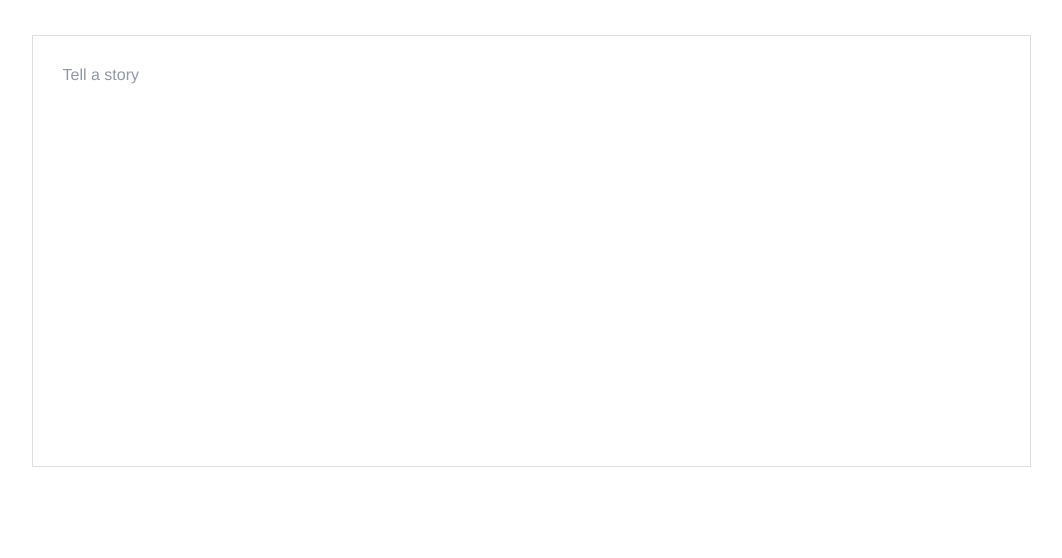
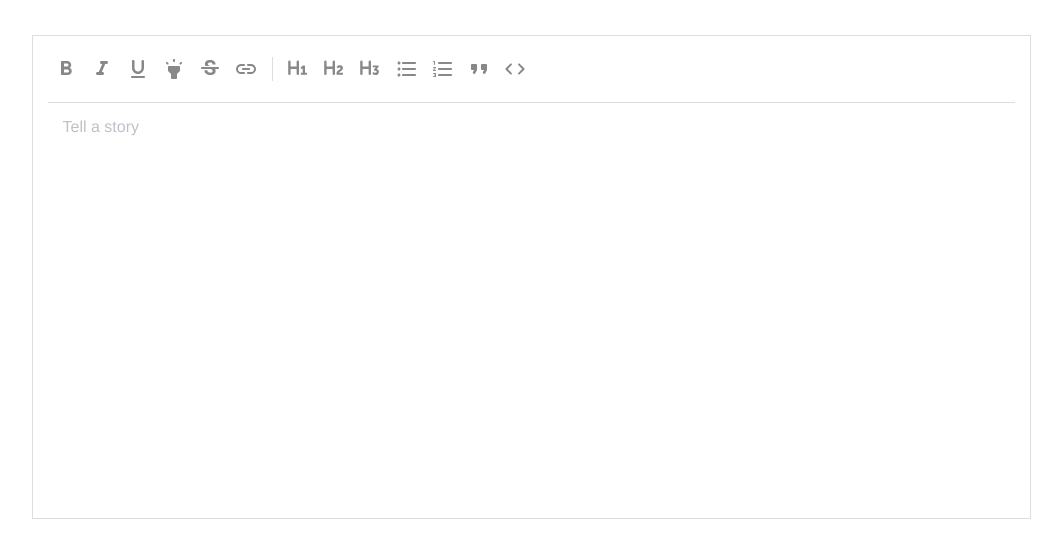
Before and after one commit to mahalrajwinder/richdraft-editor, a React app: page / in a window 1280 px wide. Shown: the whole page, without its empty margins (109-1171 px from the left). Built offline with nearby package versions, Linux system fonts and the light colour scheme.

Commit message:
Implemented toolbar with all commands working except "Link"

```diff
--- a/src/components/RichDraftEditor.js
+++ b/src/components/RichDraftEditor.js
@@ -20,15 +20,22 @@ import {
   PLACEHOLDER
 } from '../constants';
 
+import Toolbar from './Toolbar';
+
 import { editorStateFromJSON } from '../utils/index';
+import blockStyleFn from '../utils/blockStyleFn';
+import customStyleMap from '../utils/customStyleMap';
 import keyBindingFn from '../utils/keyBindingFn';
 
 
 class RichDraftEditor extends React.Component {
   static defaultProps = {
+    blockStyleFn,
+    customStyleMap,
     keyBindingFn,
     placeholder: PLACEHOLDER,
     readOnly: false,
+    showToolbar: true,
     spellCheck: true
   };
 
@@ -43,7 +50,15 @@ class RichDraftEditor extends React.Component {
     this.onChange = (editorState) => { this.setState({editorState}); }
 
     this.handleKeyCommand = this.handleKeyCommand.bind(this);
+    this.toggleBlockType = this.toggleBlockType.bind(this);
+    this.toggleInlineStyle = this.toggleInlineStyle.bind(this);
+    this.triggerEntity = this.triggerEntity.bind(this);
   } // RichDraftEditor::constructor
+
+
+  componentDidMount() {
+    this.focus();
+  }
 
 
   handleKeyCommand(command, editorState) {
@@ -56,10 +71,32 @@ class RichDraftEditor extends React.Component {
   }
 
 
+  toggleBlockType(editorState, blockType) {
+    this.onChange(
+      RichUtils.toggleBlockType(editorState, blockType)
+    );
+  }
+
+
+  toggleInlineStyle(editorState, inlineStyle) {
+    this.onChange(
+      RichUtils.toggleInlineStyle(this.state.editorState, inlineStyle)
+    );
+  }
+
+
+  triggerEntity(editorState, type) {
+    // TODO: Implement this method
+    console.log(type);
+  }
+
+
   renderEditor(editorState) {
     return (
       <div className={ClassName.EDITOR} onClick={this.focus}>
         <Editor
+          blockStyleFn={this.props.blockStyleFn}
+          customStyleMap={this.props.customStyleMap}
           editorState={editorState}
           handleKeyCommand={this.handleKeyCommand}
           keyBindingFn={this.props.keyBindingFn}
@@ -74,11 +111,26 @@ class RichDraftEditor extends React.Component {
   }
 
 
+  renderToolbar(editorState) {
+    if (!this.props.showToolbar) return null;
+
+    return (
+      <Toolbar
+        editorState={editorState}
+        toggleBlockType={this.toggleBlockType}
+        toggleInlineStyle={this.toggleInlineStyle}
+        triggerEntity={this.triggerEntity}
+      />
+    );
+  }
+
+
   render() {
     const { editorState } = this.state;
 
     return (
       <div className={ClassName.ROOT}>
+        {this.renderToolbar(editorState)}
         {this.renderEditor(editorState)}
       </div>
     );
--- /dev/null
+++ b/src/components/Separator.js
@@ -0,0 +1,24 @@
+//
+// Copyright (c) 2019 Rajwinder Singh
+// Licensed under the MIT license
+//
+// -----------------------------------------------------------------------------
+// File: Separator.js
+// Author: Rajwinder Singh
+// -----------------------------------------------------------------------------
+
+import React from 'react';
+
+
+export default () => {
+  const style = {
+    display: 'inline-block',
+    borderRight: '1px solid #ddd',
+    height: '1.5em',
+    margin: '0 0.5em'
+  };
+
+  return (
+    <span style={style}></span>
+  );
+}
--- /dev/null
+++ b/src/components/Toolbar.js
@@ -0,0 +1,90 @@
+//
+// Copyright (c) 2019 Rajwinder Singh
+// Licensed under the MIT license
+//
+// -----------------------------------------------------------------------------
+// File: Toolbar.js
+// Author: Rajwinder Singh
+// -----------------------------------------------------------------------------
+
+import React from 'react';
+import ToolbarItem from './ToolbarItem';
+import Separator from './Separator';
+import {
+  BLOCK_TYPES,
+  ClassName,
+  Entity,
+  INLINE_STYLES
+} from '../constants';
+
+import { getCurrentBlockType } from '../utils/block';
+import '../styles/toolbar.css';
+
+
+class Toolbar extends React.Component {
+  constructor(props) {
+    super(props);
+  } // Toolbar::constructor
+
+
+  renderToolbarItems(editorState, isActive, items, onToggle) {
+    const style = {
+      display: 'inline-block',
+      height: '100%'
+    };
+
+    return (
+      <span style={style}>
+        {items.map((type) =>
+          <ToolbarItem
+            active={isActive(editorState, type.style)}
+            editorState={editorState}
+            icon={type.icon}
+            key={type.label}
+            label={type.label}
+            onToggle={onToggle}
+            style={type.style}
+          />
+        )}
+      </span>
+    );
+  }
+
+
+  render() {
+    return (
+      <div className={ClassName.TOOLBAR}>
+        {this.renderToolbarItems(
+          this.props.editorState,
+          (editorState, style) => {
+            return editorState.getCurrentInlineStyle().has(style);
+          },
+          INLINE_STYLES,
+          this.props.toggleInlineStyle
+        )}
+
+        {this.renderToolbarItems(
+          this.props.editorState,
+          (editorState, style) => {
+            return false; // TODO: implement this
+          },
+          [Entity.LINK],
+          this.props.triggerEntity
+        )}
+
+        {<Separator/>}
+
+        {this.renderToolbarItems(
+          this.props.editorState,
+          (editorState, style) => {
+            return style === getCurrentBlockType(editorState);
+          },
+          BLOCK_TYPES,
+          this.props.toggleBlockType
+        )}
+      </div>
+    );
+  }
+} // Toolbar
+
+export default Toolbar;
--- /dev/null
+++ b/src/components/ToolbarItem.js
@@ -0,0 +1,43 @@
+//
+// Copyright (c) 2019 Rajwinder Singh
+// Licensed under the MIT license
+//
+// -----------------------------------------------------------------------------
+// File: ToolbarItem.js
+// Author: Rajwinder Singh
+// -----------------------------------------------------------------------------
+
+import React from 'react';
+import { ClassName } from '../constants';
+import '../styles/toolbarItem.css';
+
+
+class ToolbarItem extends React.Component {
+  constructor(props) {
+    super(props);
+
+    this.onToggle = (e) => {
+      e.preventDefault();
+      this.props.onToggle(this.props.editorState, this.props.style);
+    };
+  } // ToolbarItem::constructor
+
+  render() {
+    let className = ClassName.TOOLBAR_ITEM;
+    if (this.props.active) {
+      className += (' ' + ClassName.TOOLBAR_ITEM_ACTIVE);
+    }
+
+    return (
+      <span
+        className={className}
+        aria-label={this.props.label}
+        onMouseDown={this.onToggle}
+      >
+        {this.props.icon}
+      </span>
+    );
+  }
+} // ToolbarItem
+
+export default ToolbarItem;
--- a/src/index.css
+++ b/src/index.css
@@ -26,8 +26,19 @@ body {
   -moz-osx-font-smoothing: grayscale;
 }
 
-code {
+.blockquote {
+  border-left: 5px solid #eee;
+  color: #666;
+  font-style: italic;
+  margin: 16px 0;
+  padding: 10px 20px;
+
+}
+
+.code {
+  background: rgba(0, 0, 0, 0.05);
   font-family: Menlo, Monaco, monospace;
+  padding: 20px;
 }
 
 .RichDraftEditor-root {
--- /dev/null
+++ b/src/styles/toolbar.css
@@ -0,0 +1,17 @@
+/**
+ * Copyright (c) 2019 Rajwinder Singh
+ * Licensed under the MIT license
+ *
+ * -----------------------------------------------------------------------------
+ * File: toolbar.css
+ * Author: Rajwinder Singh
+ * -----------------------------------------------------------------------------
+/*/
+
+.RichDraftEditor-toolbar {
+  border-bottom: 1px solid #ddd;
+  font-size: 16px;
+  height: calc(2.25em + 0.9375em + 1px);
+  padding-bottom: 0.9375em;
+  user-select: none;
+}
--- /dev/null
+++ b/src/styles/toolbarItem.css
@@ -0,0 +1,40 @@
+/**
+ * Copyright (c) 2019 Rajwinder Singh
+ * Licensed under the MIT license
+ *
+ * -----------------------------------------------------------------------------
+ * File: toolbarItem.css
+ * Author: Rajwinder Singh
+ * -----------------------------------------------------------------------------
+/*/
+
+.RichDraftEditor-toolbarItem {
+  position: relative;
+  display: inline-block;
+  color: #888;
+  cursor: pointer;
+  fill: #888;
+  height: 100%;
+  padding: 0.375em;
+}
+
+.RichDraftEditor-toolbarItem:hover,
+.RichDraftEditor-toolbarItem:focus {
+  background: #f5f5f5;
+}
+
+.RichDraftEditor-toolbarItem svg {
+  display: inline-block;
+  height: 1.5em;
+  width: 1.5em;
+}
+
+.RichDraftEditor-toolbarItem-active {
+  color: #5890ff;
+  fill: #5890ff;
+}
+
+.RichDraftEditor-toolbarItem-active:hover,
+.RichDraftEditor-toolbarItem-active:focus {
+  background: #f5f5f5;
+}
--- /dev/null
+++ b/src/utils/blockStyleFn.js
@@ -0,0 +1,17 @@
+//
+// Copyright (c) 2019 Rajwinder Singh
+// Licensed under the MIT license
+//
+// -----------------------------------------------------------------------------
+// File: blockStyleFn.js
+// Author: Rajwinder Singh
+// -----------------------------------------------------------------------------
+
+
+export default (contentBlock) => {
+  switch (contentBlock.getType()) {
+    case 'blockquote': return 'blockquote';
+    case 'code-block': return 'code';
+    default: return null;
+  }
+}
--- /dev/null
+++ b/src/utils/customStyleMap.js
@@ -0,0 +1,17 @@
+//
+// Copyright (c) 2019 Rajwinder Singh
+// Licensed under the MIT license
+//
+// -----------------------------------------------------------------------------
+// File: customStyleMap.js
+// Author: Rajwinder Singh
+// -----------------------------------------------------------------------------
+
+
+export const customStyleMap = {
+  HIGHLIGHT: {
+    background: '#FBBC05'
+  }
+};
+
+export default customStyleMap;
```
